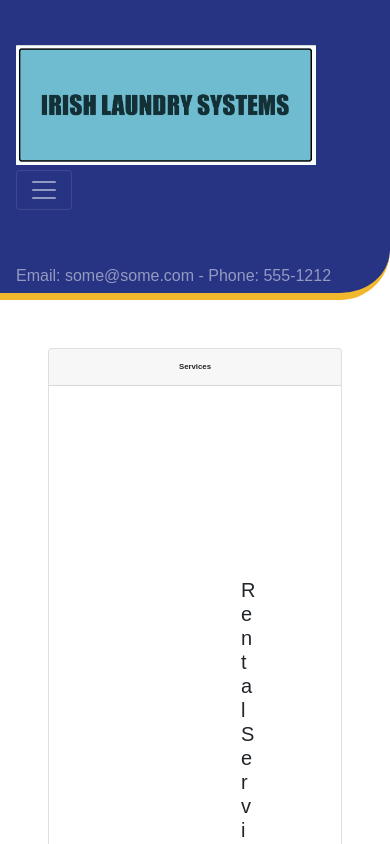
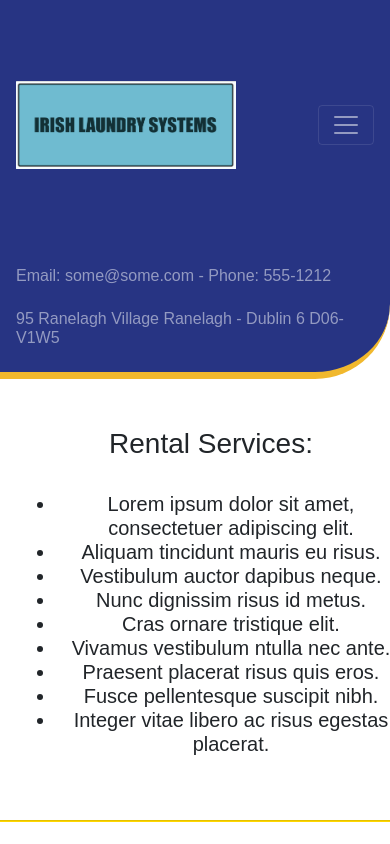
Before and after one commit to RaphaelQSmith/irish-laundry-system, a Next.js app: page /rental in a window 390 px wide. Shown: the top 844 px of the page. Built offline with nearby package versions, Linux system fonts and the light colour scheme.

Commit message:
Spacing and responsiveness adjustments

```diff
--- a/pages/components/Header.tsx
+++ b/pages/components/Header.tsx
@@ -10,15 +10,15 @@ export default function Header() {
             <Navbar collapseOnSelect expand="lg" variant="dark"
                 style={{
                     backgroundColor: "#273483",
-                    height: "250px",
+                    height: "auto",
+                    minHeight:"250px",
                     borderBottomColor: "#F1B82D",
                     borderWidth: "0 0 7px 0",
                     width: "100%"
-
                 }}>
                 <Container>
-                    <Navbar.Brand href="/"><img style={{ width: "300px" }} src="/top_logo.png" alt="" /></Navbar.Brand>
-                    <Navbar.Collapse style={{ fontSize: "1.2vw",justifyContent: "center", textDecoration:"underline" }} id="responsive-navbar-nav">
+                    <Navbar.Brand href="/"><img style={{ width: "220px" }} src="/top_logo.png" alt="" /></Navbar.Brand>
+                    <Navbar.Collapse style={{ fontSize: "12pt",justifyContent: "center", textDecoration:"underline" }} id="responsive-navbar-nav">
                         <Nav className="ms-auto">
                             <Nav.Link style={{color: "white !important"}} href="/services">Services</Nav.Link>
                             <Nav.Link style={{color: "white !important"}} href="/rental">Rental</Nav.Link>
@@ -32,13 +32,14 @@ export default function Header() {
                 </Container>
             </Navbar>
             <Navbar collapseOnSelect expand="lg" variant="dark" style={{
+                display: "flex",
                 backgroundColor: "#273483",
-                height: "50px",
+                height: "auto",
                 borderStyle: "solid",
                 borderBottomColor: "#F1B82D",
                 borderWidth: "0 0 7px 0",
                 borderBottomRightRadius: "75px",
-                fontSize: "1.3vw"
+                flexWrap: "wrap"
             }}>
 
                 <Container>
--- a/pages/components/components.module.css
+++ b/pages/components/components.module.css
@@ -1,11 +1,10 @@
-.headerContainer{
+/* .headerContainer{
     background-color: "#273483";
-    height: "250px";
     border-bottom-Color: "#F1B82D";
     border-width: "0 0 7px 0";
     width: "100%";
     overflow: hidden;
-}
+}  */
 
 @media screen and(max-width: 900px){
     .headerFirstLine{
@@ -67,4 +66,7 @@
     .footerText{
         width: 20rem;
     }
+    .headerContainer{
+        height: "350px";
+    }
 }
--- a/pages/rental.tsx
+++ b/pages/rental.tsx
@@ -6,12 +6,11 @@ export default function rental() {
     return (
         <div>
             <div className={styles.serviceCard}>
-                <Card>
-                    <Card.Header>Services</Card.Header>
-                    <Card.Body className={styles.serviceCardBody}>
-                        <Card.Title>Rental Services:</Card.Title>
-                        <Card.Text>
-                            <ol>
+                <p>
+                   <h3> Rental Services: </h3>
+                   <br/>
+                        <h5>
+                            <ul>
                                 <li>Lorem ipsum dolor sit amet, consectetuer adipiscing elit.</li>
                                 <li>Aliquam tincidunt mauris eu risus.</li>
                                 <li>Vestibulum auctor dapibus neque.</li>
@@ -21,11 +20,11 @@ export default function rental() {
                                 <li>Praesent placerat risus quis eros.</li>
                                 <li>Fusce pellentesque suscipit nibh.</li>
                                 <li>Integer vitae libero ac risus egestas placerat.</li>
-                            </ol>
-                        </Card.Text>
-                    </Card.Body>
-                </Card>
+                            </ul>
+                        </h5>
+                </p>
             </div>
+            <hr className={styles.hrLines} />
             <div>
                 <Container>
                     <Carousel fade className={styles.rentalCarrousel}>
--- a/styles/Home.module.css
+++ b/styles/Home.module.css
@@ -34,15 +34,11 @@
 
 .serviceCard {
     margin: 2rem 0;
-    justify-content: center;
+    margin: 3rem 0 3rem 32%;
+    width: fit-content;
+    font-weight: 700;
+    font-size: 12pt;
     text-align: center;
-    margin: 3rem;
-    font-weight: 700;
-    font-size: 2vw;
-}
-
-.serviceCardBody {
-    padding: 12rem;
 }
 
 .serviceForm {
@@ -113,10 +109,14 @@
         flex-wrap: wrap;
         flex-direction: row;
         justify-content: center;
+        gap: 10px;
     }
-
+    .serviceCard,.serviceCardBody, .serviceForm {
+        margin: 3rem 1rem;
+        width: 100%;
+        overflow: hidden;
+    }
 }
-
 .reviewCards {
     display: flex;
     flex: 1;
@@ -143,8 +143,9 @@
 }
 
 .contactCard {
-    height: 30vh;
-    align-items: center;
+    height: fit-content;
+    vertical-align: middle;
+    text-align: center;
     width: 22rem;
 }
 
```
Also changed, not shown: pages/aboutus.tsx (+3 -7 lines), pages/clients.tsx (+7 -6 lines).
